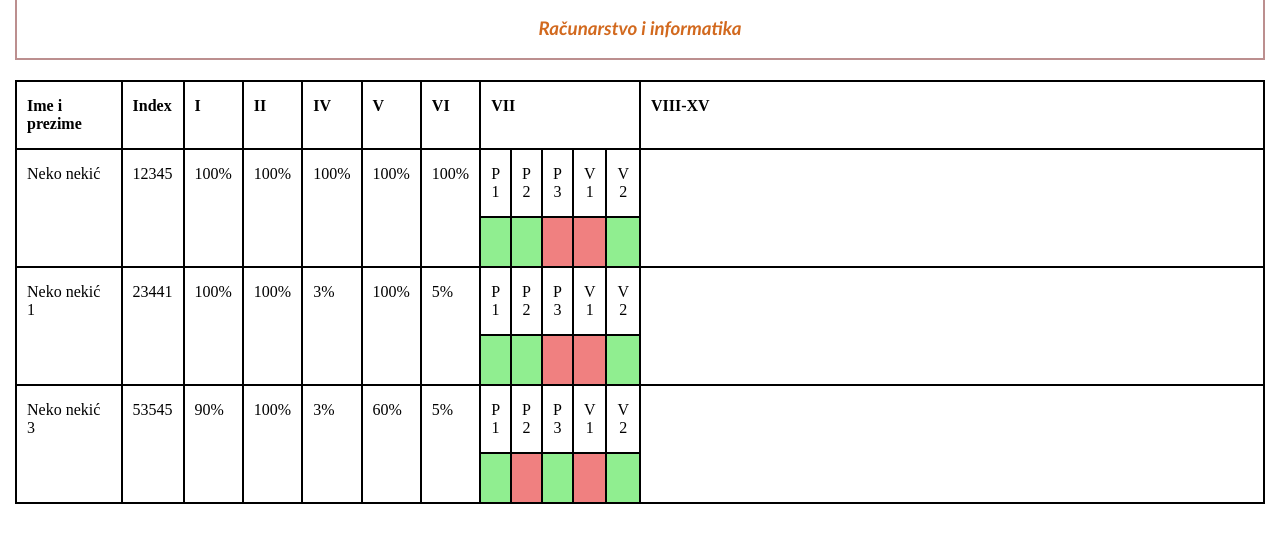
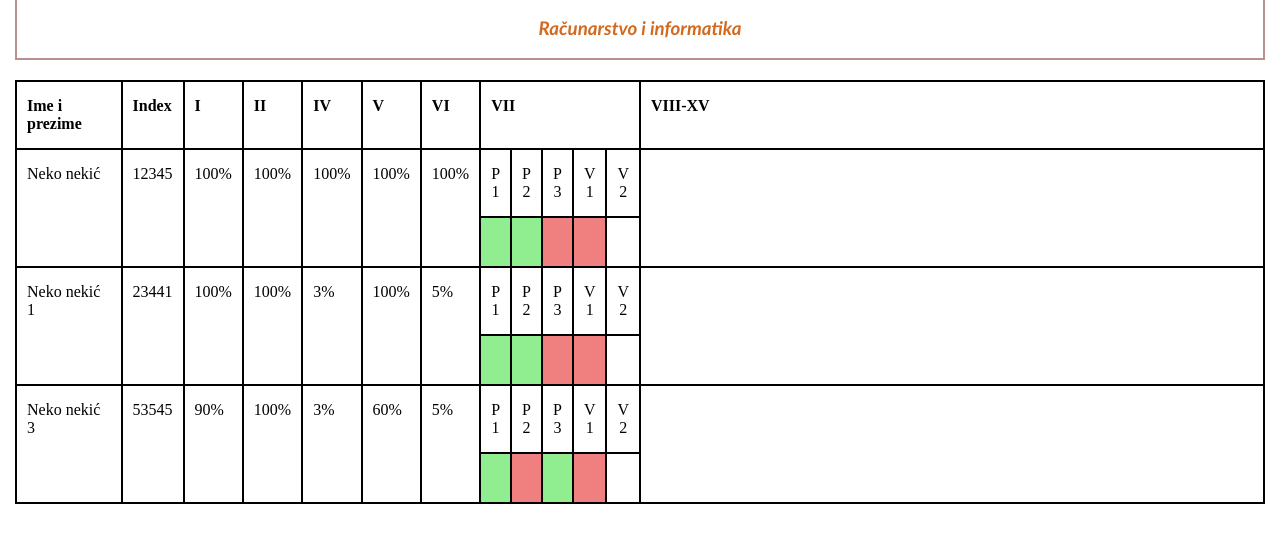
Before and after one commit to PetrovicArmin/aws-attendance-frontend, a plain HTML site: page html/prisustvo.html in a window 1280 px wide. Shown: the part 131-674 px from the top of the page. Drawn offline with Linux system fonts and the light colour scheme.

Commit message:
Modifikovani dummy podaci u tabeli

```diff
--- a/html/prisustvo.html
+++ b/html/prisustvo.html
@@ -51,7 +51,7 @@
             <td class="zelena"> <br> </td>
             <td class="crvena"> <br> </td>
             <td class="crvena"> <br> </td>
-            <td class="zelena"> <br> </td>
+            <td> <br> </td>
         </tr>
 
 
@@ -76,7 +76,7 @@
             <td class="zelena"> <br> </td>
             <td class="crvena"> <br> </td>
             <td class="crvena"> <br> </td>
-            <td class="zelena"> <br> </td>
+            <td> <br> </td>
         </tr>
 
 
@@ -100,7 +100,7 @@
             <td class="crvena"> <br> </td>
             <td class="zelena"> <br> </td>
             <td class="crvena"> <br> </td>
-            <td class="zelena"> <br> </td>
+            <td> <br> </td>
         </tr>
 
 
```
